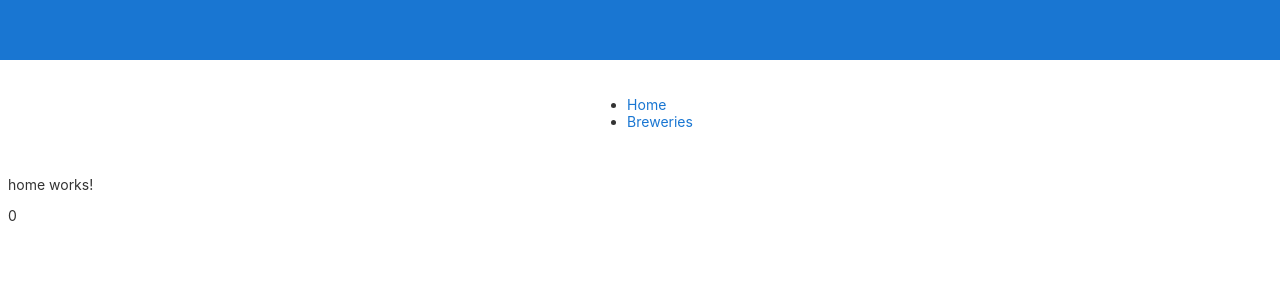
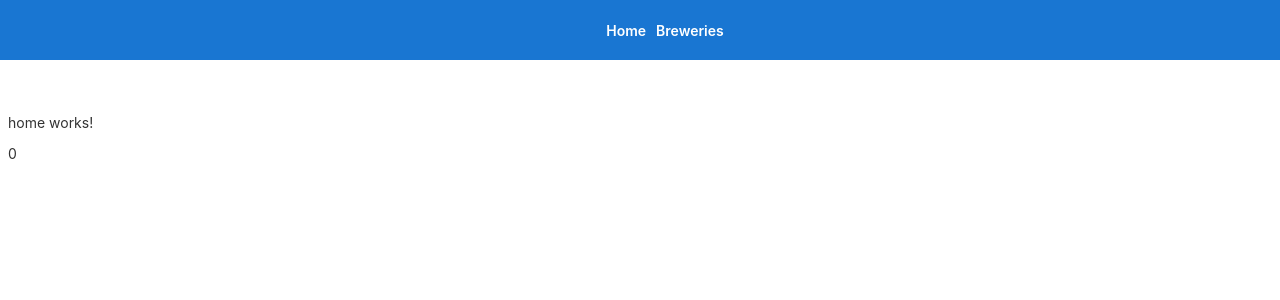
Before and after one commit to rahulinaction/angularlisting, an Angular app: page / in a window 1280 px wide. Shown: the top 300 px of the page. Built offline with nearby package versions, Linux system fonts and the light colour scheme.

Commit message:
Some styling and code cleanup

```diff
--- a/src/app/app.component.html
+++ b/src/app/app.component.html
@@ -1,11 +1,3 @@
-<!-- * * * * * * * * * * * * * * * * * * * * * * * * * * * * * * * -->
-<!-- * * * * * * * * * * * The content below * * * * * * * * * * * -->
-<!-- * * * * * * * * * * is only a placeholder * * * * * * * * * * -->
-<!-- * * * * * * * * * * and can be replaced. * * * * * * * * * * * -->
-<!-- * * * * * * * * * * * * * * * * * * * * * * * * * * * * * * * -->
-<!-- * * * * * * * * * Delete the template below * * * * * * * * * * -->
-<!-- * * * * * * * to get started with your project! * * * * * * * * -->
-<!-- * * * * * * * * * * * * * * * * * * * * * * * * * * * * * * * -->
 
 <style>
   :host {
@@ -300,15 +292,16 @@
 
 <!-- Toolbar -->
 <div class="toolbar" role="banner">
+    <header>
+        <ul>
+          <li><a href="#" routerLink="/">Home</a></li>
+          <li><a href="#" routerLink="/list" >Breweries</a></li>
+        </ul>
+      </header>
 </div>
 
 <div class="content" role="main">
-  <header>
-    <ul>
-      <li><a href="#" routerLink="/">Home</a></li>
-      <li><a href="#" routerLink="/list" >Breweries</a></li>
-    </ul>
-  </header>
+
 </div>
 
 
--- a/src/styles.scss
+++ b/src/styles.scss
@@ -1 +1,19 @@
 /* You can add global styles to this file, and also import other style files */
+.toolbar {
+    header {
+       margin: 0 auto;
+        ul {
+
+            li{
+                display: inline-block;
+                padding-left: 10px;
+                a {
+                    color: white !important;
+
+                }
+            }
+        }
+
+
+    }
+}
```
